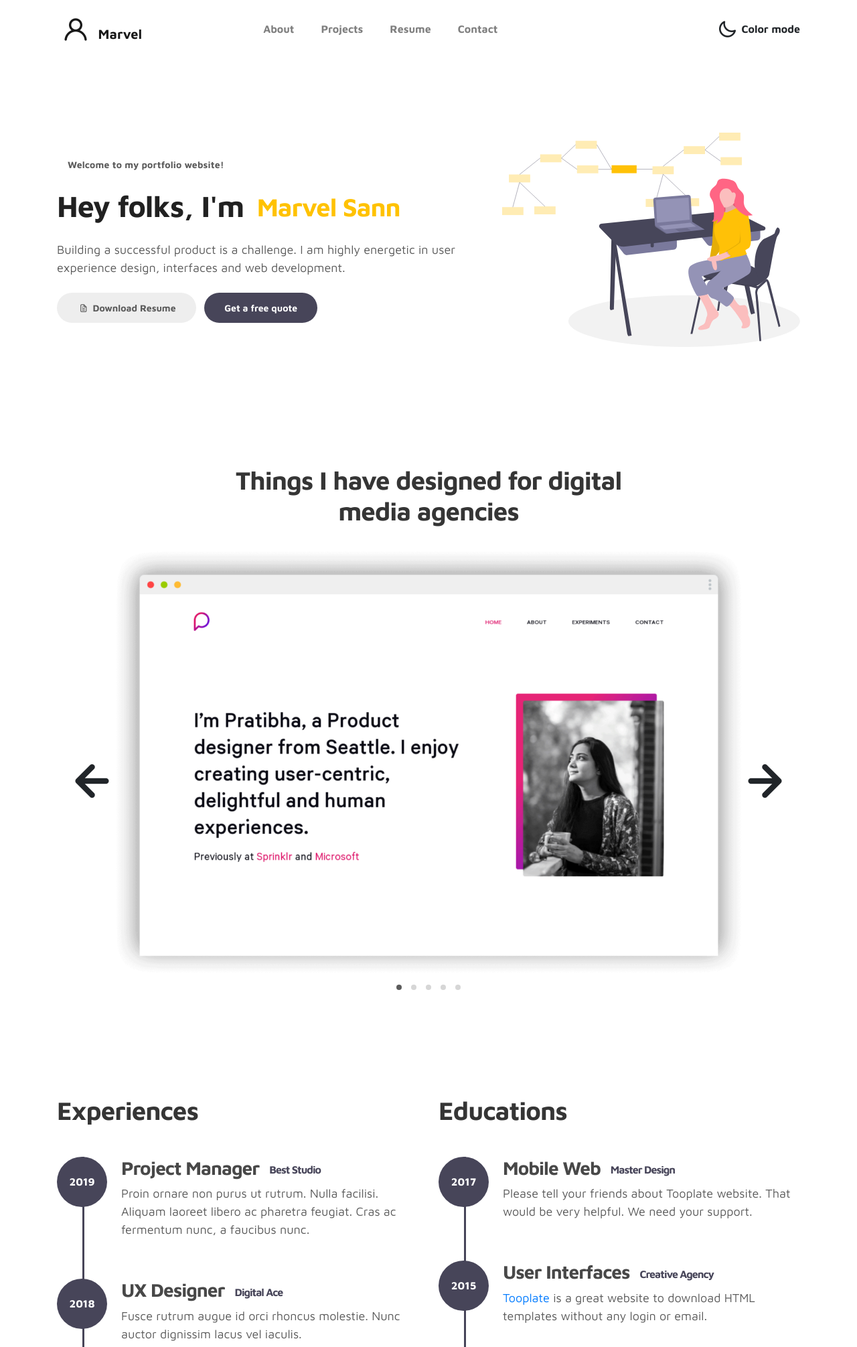
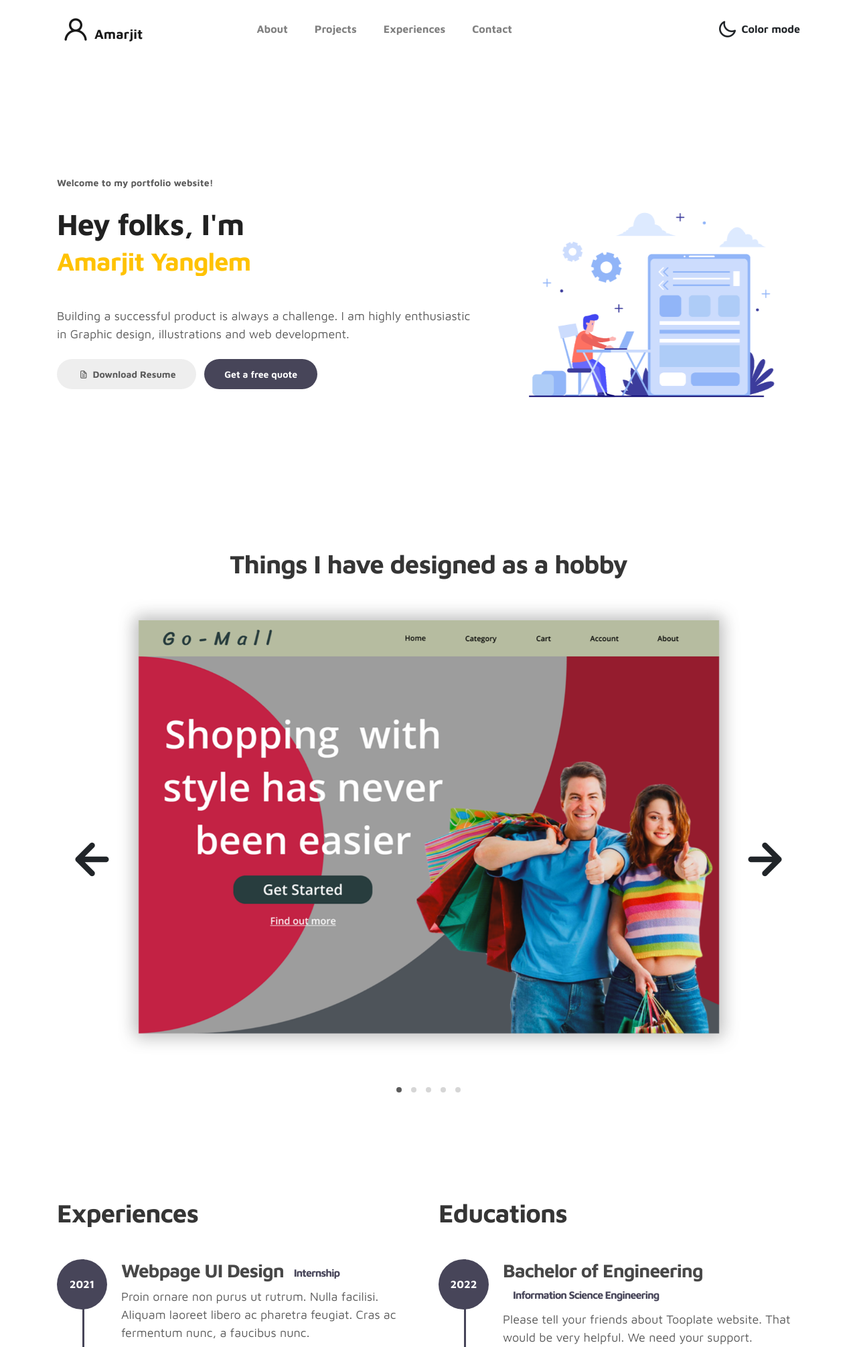
Before and after one commit to Aamjit/portfolio.amarjit.yanglem, a PHP site: page / in a window 1280 px wide. Shown: the top 2011 px of the page at 67% size. Run offline with PHP 8.4, Linux system fonts and the light colour scheme; grey boxes are pictures that could not be loaded.

Commit message:
project images updated and other changes

```diff
--- a/css/tooplate-style.css
+++ b/css/portfolio.css
@@ -21,7 +21,7 @@ body {
   color: #5b5b5b;
   font-size: 14px;
   font-weight: bold;
-  padding: 8px 16px;
+  padding: 8px 0px;
   border-radius: 50px;
   letter-spacing: 0.2px;
 }
@@ -111,7 +111,9 @@ b, strong {
   display: inline-block;
   vertical-align: top;
   margin-top: 5px;
-  min-width: 260px;
+  margin-bottom: 1.5em;
+  width: auto;
+  min-width: 360px;
   position: relative;
 }
 
@@ -568,3 +570,8 @@ b, strong {
     vertical-align: top;
   }
 }
+
+.project-info
+{
+  float: center;
+}
--- a/index.html
+++ b/index.html
@@ -6,7 +6,7 @@
     <meta name="description" content="">
     <meta name="author" content="">
 
-    <title>Marvel HTML Bootstrap 4 Template</title>
+    <title>Amarjit Yanglem Portfolio</title>
 
     <link rel="stylesheet" href="css/bootstrap.min.css">
     <link rel="stylesheet" href="css/unicons.css">
@@ -14,7 +14,7 @@
     <link rel="stylesheet" href="css/owl.theme.default.min.css">
 
     <!-- MAIN STYLE -->
-    <link rel="stylesheet" href="css/tooplate-style.css">
+    <link rel="stylesheet" href="css/portfolio.css">
 
 <!--
 
@@ -29,7 +29,7 @@ https://www.tooplate.com/view/2115-marvel
     <!-- MENU -->
     <nav class="navbar navbar-expand-sm navbar-light">
         <div class="container">
-            <a class="navbar-brand" href="index.html"><i class='uil uil-user'></i> Marvel</a>
+            <a class="navbar-brand" href="index.html"><i class='uil uil-user'></i>Amarjit</a>
 
             <button class="navbar-toggler" type="button" data-toggle="collapse" data-target="#navbarNav" aria-controls="navbarNav" aria-expanded="false"
                 aria-label="Toggle navigation">
@@ -47,7 +47,7 @@ https://www.tooplate.com/view/2115-marvel
                         <a href="#project" class="nav-link"><span data-hover="Projects">Projects</span></a>
                     </li>
                     <li class="nav-item">
-                        <a href="#resume" class="nav-link"><span data-hover="Resume">Resume</span></a>
+                        <a href="#resume" class="nav-link"><span data-hover="Experiences">Experiences</span></a>
                     </li>
                     <li class="nav-item">
                         <a href="#contact" class="nav-link"><span data-hover="Contact">Contact</span></a>
@@ -77,13 +77,13 @@ https://www.tooplate.com/view/2115-marvel
                         <h1 class="animated animated-text">
                             <span class="mr-2">Hey folks, I'm</span>
                                 <div class="animated-info">
-                                    <span class="animated-item">Marvel Sann</span>
-                                    <span class="animated-item">Web Designer</span>
-                                    <span class="animated-item">UI Specialist</span>
+                                    <span class="animated-item">Amarjit Yanglem</span>
+                                    <span class="animated-item">a Web Developer</span>
+                                    <span class="animated-item">a Graphic Designer</span>
                                 </div>
                         </h1>
 
-                        <p>Building a successful product is a challenge. I am highly energetic in user experience design, interfaces and web development.</p>
+                        <p>Building a successful product is always a challenge. I am highly enthusiastic in Graphic design, illustrations and web development.</p>
 
                         <div class="custom-btn-group mt-4">
                           <a href="#" class="btn mr-lg-2 custom-btn"><i class='uil uil-file-alt'></i> Download Resume</a>
@@ -94,7 +94,7 @@ https://www.tooplate.com/view/2115-marvel
 
                 <div class="col-lg-5 col-md-12 col-12">
                     <div class="about-image svg">
-                        <img src="images/undraw/undraw_software_engineer_lvl5.svg" class="img-fluid" alt="svg image">
+                        <img src="images/undraw/—Pngtree—mobile application software developer scene_6245272.png" class="img-fluid" alt="svg image">
                     </div>
                 </div>
 
@@ -110,37 +110,37 @@ https://www.tooplate.com/view/2115-marvel
                   <div class="col-lg-11 text-center mx-auto col-12">
 
                       <div class="col-lg-8 mx-auto">
-                        <h2>Things I have designed for digital media agencies</h2>
+                        <h2>Things I have designed as a hobby</h2>
                       </div>
 
                       <div class="owl-carousel owl-theme">
                         <div class="item">
                           <div class="project-info">
-                            <img src="images/project/project-image01.png" class="img-fluid" alt="project image">
+                            <img src="images/project/go-mall-01.png" class="img-fluid" alt="project image">
                           </div>
                         </div>
 
                         <div class="item">
                           <div class="project-info">
-                            <img src="images/project/project-image02.png" class="img-fluid" alt="project image">
+                            <img src="images/project/vector-dog-01-01.png" class="img-fluid" alt="project image">
                           </div>
                         </div>
 
                         <div class="item">
                           <div class="project-info">
-                            <img src="images/project/project-image03.png" class="img-fluid" alt="project image">
+                            <img src="images/project/silhouette-deer-night-01.png" class="img-fluid" alt="project image">
                           </div>
                         </div>
 
                         <div class="item">
                           <div class="project-info">
-                            <img src="images/project/project-image04.png" class="img-fluid" alt="project image">
+                            <img src="images/project/Planet-01.png" class="img-fluid" alt="project image">
                           </div>
                         </div>
 
                         <div class="item">
                           <div class="project-info">
-                            <img src="images/project/project-image05.png" class="img-fluid" alt="project image">
+                            <img src="images/project/" class="img-fluid" alt="coming soon...">
                           </div>
                         </div>
                       </div>
@@ -161,25 +161,25 @@ https://www.tooplate.com/view/2115-marvel
                     <div class="timeline">
                         <div class="timeline-wrapper">
                              <div class="timeline-yr">
-                                  <span>2019</span>
+                                  <span>2021</span>
                              </div>
                              <div class="timeline-info">
-                                  <h3><span>Project Manager</span><small>Best Studio</small></h3>
+                                  <h3><span>Webpage UI Design</span><small>Internship</small></h3>
                                   <p>Proin ornare non purus ut rutrum. Nulla facilisi. Aliquam laoreet libero ac pharetra feugiat. Cras ac fermentum nunc, a faucibus nunc.</p>
                              </div>
                         </div>
 
                         <div class="timeline-wrapper">
                             <div class="timeline-yr">
-                                <span>2018</span>
+                                <span>2021</span>
                             </div>
                             <div class="timeline-info">
-                                <h3><span>UX Designer</span><small>Digital Ace</small></h3>
+                                <h3><span>Vector Illustrator</span><small></small></h3>
                                 <p>Fusce rutrum augue id orci rhoncus molestie. Nunc auctor dignissim lacus vel iaculis.</p>
                             </div>
                         </div>
 
-                        <div class="timeline-wrapper">
+                        <!-- <div class="timeline-wrapper">
                             <div class="timeline-yr">
                                 <span>2016</span>
                             </div>
@@ -197,7 +197,7 @@ https://www.tooplate.com/view/2115-marvel
                                 <h3><span>Junior Designer<small>Crafted Co.</small></h3>
                                 <p>Cras scelerisque scelerisque condimentum. Nullam at volutpat mi. Nunc auctor ipsum eget magna consequat viverra.</p>
                             </div>
-                        </div>
+                        </div> -->
 
                     </div>
                 </div>
@@ -208,30 +208,30 @@ https://www.tooplate.com/view/2115-marvel
                     <div class="timeline">
                         <div class="timeline-wrapper">
                              <div class="timeline-yr">
-                                  <span>2017</span>
+                                  <span>2022</span>
                              </div>
                              <div class="timeline-info">
-                                  <h3><span>Mobile Web</span><small>Master Design</small></h3>
+                                  <h3><span>Bachelor of Engineering</span><small>Information Science Engineering</small></h3>
                                   <p>Please tell your friends about Tooplate website. That would be very helpful. We need your support.</p>
                              </div>
                         </div>
 
                         <div class="timeline-wrapper">
                             <div class="timeline-yr">
-                                <span>2015</span>
+                                <span>2018</span>
                             </div>
                             <div class="timeline-info">
-                                <h3><span>User Interfaces</span><small>Creative Agency</small></h3>
+                                <h3><span>C.C. Higher Secondary School</span><small></small></h3>
                                 <p><a rel="nofollow" href="https://www.facebook.com/tooplate">Tooplate</a> is a great website to download HTML templates without any login or email.</p>
                             </div>
                         </div>
 
                         <div class="timeline-wrapper">
                             <div class="timeline-yr">
-                                <span>2013</span>
+                                <span>2016</span>
                             </div>
                             <div class="timeline-info">
-                                <h3><span>Artwork Design</span><small>New Art School</small></h3>
+                                <h3><span>Tiny Tots' Unique Schools</span><small></small></h3>
                                 <p>You can freely use Tooplate's templates for your business or personal sites. You cannot redistribute this template without a permission.</p>
                             </div>
                         </div>
@@ -250,20 +250,20 @@ https://www.tooplate.com/view/2115-marvel
 
           <div class="col-lg-5 mr-lg-5 col-12">
             <div class="google-map w-100">
-              <iframe src="https://www.google.com/maps/embed?pb=!1m18!1m12!1m3!1d12088.558402180099!2d-73.99373482142036!3d40.75895421922642!2m3!1f0!2f0!3f0!3m2!1i1024!2i768!4f13.1!3m3!1m2!1s0x89c25855b8fb3083%3A0xa0f9aef176042a5c!2sTheater+District%2C+New+York%2C+NY%2C+USA!5e0!3m2!1sen!2smm!4v1549875377188" width="400" height="300" frameborder="0" style="border:0" allowfullscreen></iframe>
+              <iframe src="https://www.google.com/maps/embed?pb=!1m18!1m12!1m3!1d644.1810786037416!2d93.95587677827663!3d24.8309552588746!2m3!1f0!2f0!3f0!3m2!1i1024!2i768!4f13.1!3m3!1m2!1s0x374927580995f947%3A0x68a121d9def82d4b!2sSoibam%20Lampak!5e1!3m2!1sen!2sin!4v1630757552112!5m2!1sen!2sin" width="400" height="300" frameborder="0" style="border:0" allowfullscreen></iframe>
             </div>
 
             <div class="contact-info d-flex justify-content-between align-items-center py-4 px-lg-5">
                 <div class="contact-info-item">
-                  <h3 class="mb-3 text-white">Say hello</h3>
-                  <p class="footer-text mb-0">010 020 0960</p>
-                  <p><a href="mailto:hello@company.co">hello@company.co</a></p>
+                  <h3 class="mb-3 text-white">Contact</h3>
+                  <p class="footer-text mb-0">977 505 4713</p>
+                  <p><a href="mailto:amarjityanglem563@gmail.com">amarjityanglem563@gmail.com</a></p>
                 </div>
 
                 <ul class="social-links">
-                     <li><a href="#" class="uil uil-dribbble" data-toggle="tooltip" data-placement="left" title="Dribbble"></a></li>
-                     <li><a href="#" class="uil uil-instagram" data-toggle="tooltip" data-placement="left" title="Instagram"></a></li>
-                     <li><a href="#" class="uil uil-youtube" data-toggle="tooltip" data-placement="left" title="Youtube"></a></li>
+                     <li><a href="#" class="uil uil-dribbble" data-toggle="tooltip" data-placement="left" title="Linkedin"></a></li>
+                     <li><a href="https://www.instagram.com/aamjit_y/" class="uil uil-instagram" data-toggle="tooltip" data-placement="left" title="Instagram"></a></li>
+                     <li><a href="#" class="uil uil-youtube" data-toggle="tooltip" data-placement="left" title=""></a></li>
                 </ul>
             </div>
           </div>
@@ -304,8 +304,8 @@ https://www.tooplate.com/view/2115-marvel
                <div class="row">
 
                     <div class="col-lg-12 col-12">
-                        <p class="copyright-text text-center">Copyright &copy; 2019 Company Name . All rights reserved</p>
-                        <p class="copyright-text text-center">Designed by <a rel="nofollow" href="https://www.facebook.com/tooplate">Tooplate</a></p>
+                        <p class="copyright-text text-center">Copyright &copy; Amarjit Yanglem . All rights reserved</p>
+                        <!-- <p class="copyright-text text-center">Designed by <a rel="nofollow" href="https://www.facebook.com/tooplate">Tooplate</a></p> -->
                     </div>
 
                </div>
```
Also changed, not shown: images/project/Planet-01.png (added), images/project/go-mall-01.png (added), images/project/project-image01.png (deleted), images/project/project-image02.png (deleted), images/project/project-image03.png (deleted), images/project/project-image04.png (deleted), images/project/project-image05.png (deleted), images/project/silhouette-deer-night-01.png (added), images/project/vector-dog-01-01.png (added), images/undraw/—Pngtree—mobile application software developer scene_6245272.png (added).
